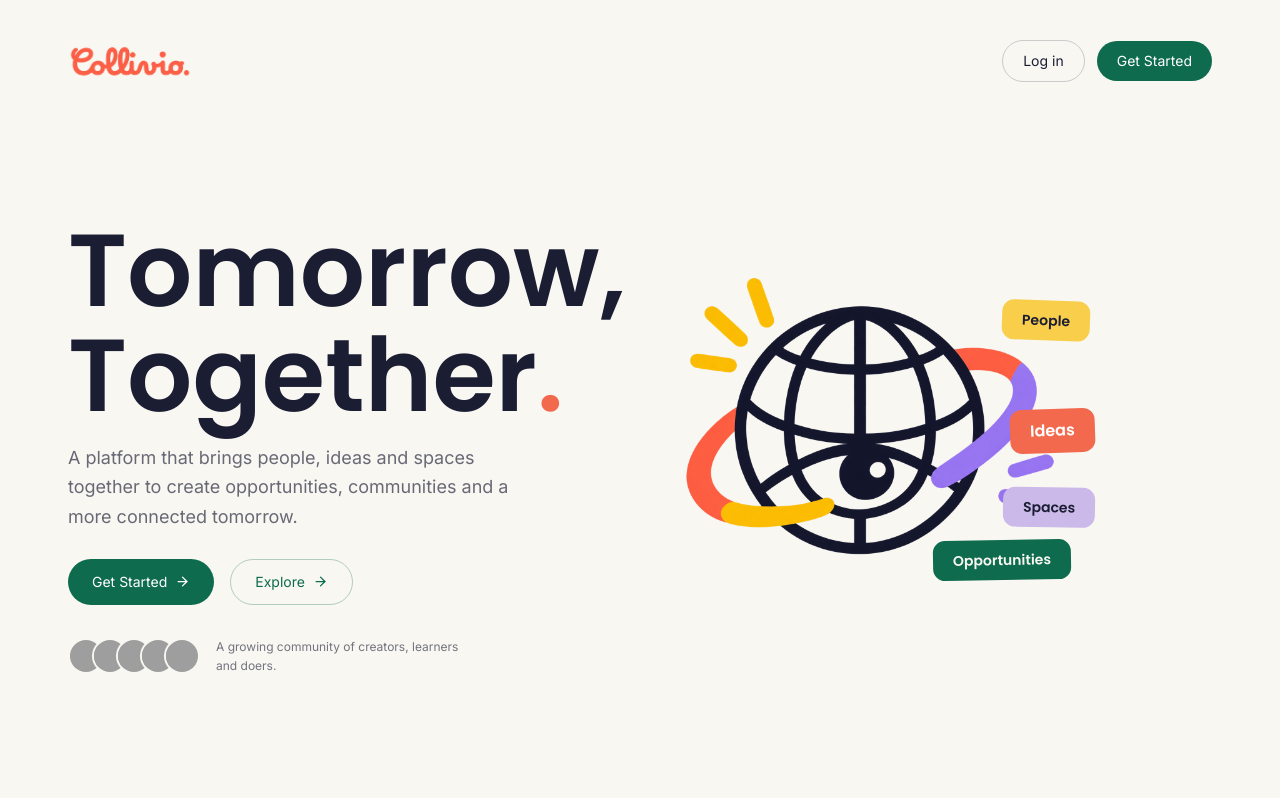
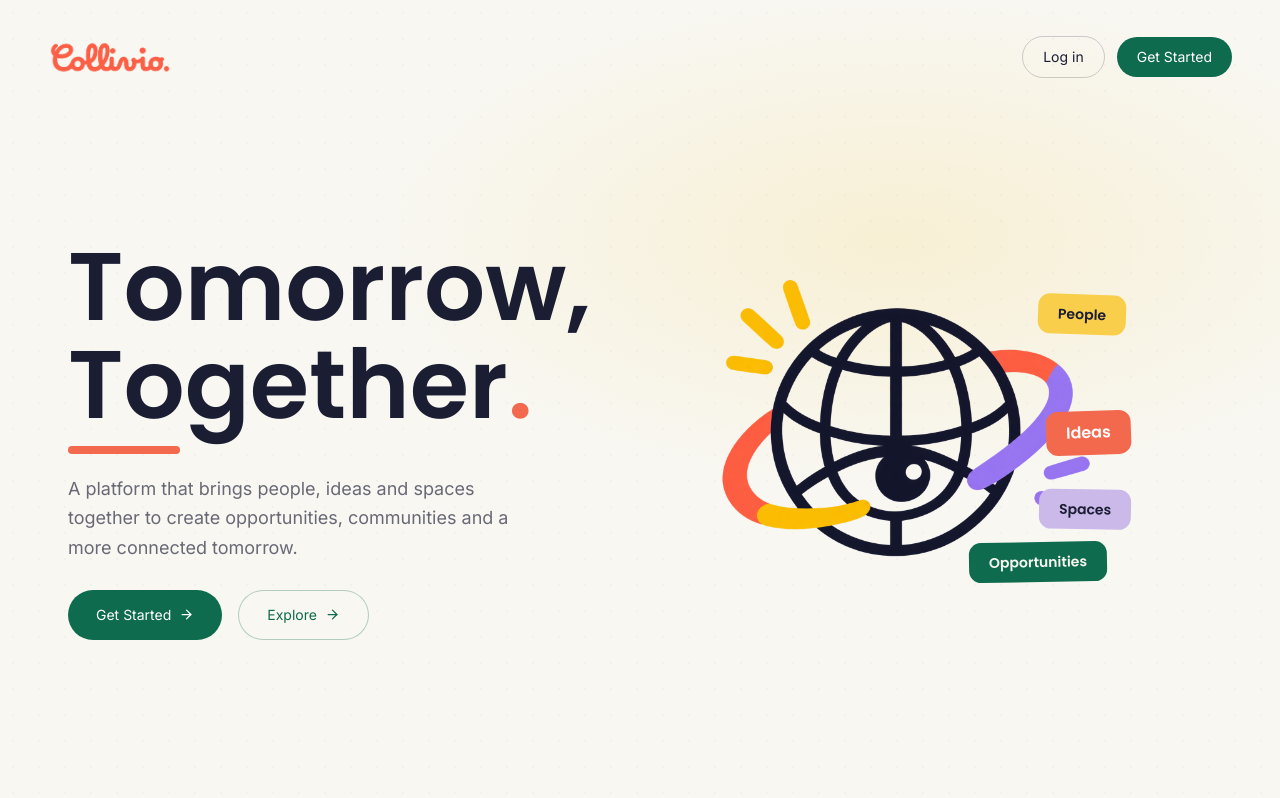
Before and after one commit to praagatii/collivio, a Next.js app: page / in a window 1280 px wide. Shown: the top 798 px of the page. Built offline with nearby package versions, Linux system fonts and the light colour scheme; grey boxes are pictures that could not be loaded.

Commit message:
Hero ground-up redesign: brand nav, brand underline, globe + 4 pills, radial+dotted bg, one-viewport height

```diff
--- a/src/components/landing.tsx
+++ b/src/components/landing.tsx
@@ -77,49 +77,38 @@ function Rays({ className = "" }: { className?: string }) {
 
 function Hero() {
   const pills = [
-    { t: "People", cls: "bg-sun text-navy", rotate: "rotate-2", size: "px-4 py-2 text-xs sm:px-5 sm:py-2.5 sm:text-sm", pos: "right-[2%] top-[20%]" },
+    { t: "People", cls: "bg-sun text-navy", rotate: "rotate-2", size: "px-4 py-2 text-xs sm:px-5 sm:py-2.5 sm:text-sm", pos: "right-[2%] top-[18%]" },
     { t: "Ideas", cls: "bg-coral text-white", rotate: "-rotate-2", size: "px-5 py-2.5 text-sm sm:text-base", pos: "right-[1%] top-[46%]" },
     { t: "Spaces", cls: "bg-lav text-navy", rotate: "rotate-1", size: "px-4 py-2 text-xs sm:px-5 sm:py-2.5 sm:text-sm", pos: "right-[1%] top-[66%]" },
     { t: "Opportunities", cls: "bg-pine text-cream", rotate: "-rotate-1", size: "px-4 py-2 text-xs sm:px-5 sm:py-2.5 sm:text-sm", pos: "bottom-[10%] right-[6%]" },
   ];
-  const segs = [
-    { d: "M12 26C20 2 32 6 37 66", c: "#f8ce4b" },
-    { d: "M37 66C42 95 54 90 63 30", c: "#f2694e" },
-    { d: "M63 30C70 6 80 12 88 50", c: "#cbb9ea" },
-  ];
-  const nodes = [
-    { t: "People", d: "Find your people." },
-    { t: "Ideas", d: "Turn ideas into real action." },
-    { t: "Spaces", d: "Discover and host spaces." },
-    { t: "Opportunities", d: "Create real impact together." },
-  ];
   return (
-    <section className="relative flex min-h-[100svh] flex-col overflow-clip">
-      <div className="mx-auto flex w-full max-w-[1240px] items-center justify-between px-6 pt-9 md:px-10 lg:px-12 lg:pt-10">
-        <Link href="/" data-cur aria-label="Collivio home" className="block">
-          <img
-            src="/collivio-wordmark.png"
-            alt="Collivio."
-            width={2172}
-            height={724}
-            className="h-auto w-[115px] md:w-[124px]"
-          />
-        </Link>
+    <section className="relative flex min-h-[100svh] flex-col overflow-hidden bg-cream">
+      <div className="absolute inset-0 pointer-events-none" style={{
+        backgroundImage: "radial-gradient(60% 45% at 70% 30%, rgba(248,206,75,0.18), transparent 70%)",
+      }} />
+      <div
+        className="absolute inset-0 pointer-events-none opacity-[0.5]"
+        style={{
+          backgroundImage: "radial-gradient(rgba(27,29,51,0.06) 1.2px, transparent 1.2px)",
+          backgroundSize: "26px 26px",
+        }}
+      />
+      <div className="relative z-10 flex items-center justify-between px-6 pt-8 md:px-10 lg:px-12 lg:pt-9">
+        <div>
+          <img src="/collivio-wordmark.png" alt="Collivio." width={2172} height={724} className="h-auto w-[115px] md:w-[124px]" />
+        </div>
         <div className="flex items-center gap-3">
-          <Link href="/login" data-cur className="rounded-full border border-navy/20 px-5 py-2.5 text-sm text-navy transition-colors duration-200 hover:border-navy">
-            Log in
-          </Link>
-          <Link href="/login" data-cur className="rounded-full bg-pine px-5 py-2.5 text-sm text-white transition-colors duration-200 hover:bg-navy">
-            Get Started
-          </Link>
+          <Link href="/login" data-cur className="rounded-full border border-navy/20 px-5 py-2.5 text-sm text-navy transition-colors duration-200 hover:border-navy">Log in</Link>
+          <Link href="/login" data-cur className="rounded-full bg-pine px-5 py-2.5 text-sm text-white transition-colors duration-200 hover:bg-navy">Get Started</Link>
         </div>
       </div>
-      <div className="mx-auto grid w-full max-w-[1240px] flex-1 content-center items-center gap-8 px-6 py-6 md:px-10 lg:grid-cols-[1.05fr_0.95fr] lg:px-12 lg:py-8">
+      <div className="relative z-10 mx-auto grid w-full max-w-[1240px] flex-1 content-center items-center gap-10 px-6 py-6 md:px-10 lg:grid-cols-[1.05fr_0.95fr] lg:px-12 lg:py-8">
         <div>
           <h1
-            className="font-display mt-3 font-semibold text-navy"
+            className="font-display font-semibold text-navy"
             style={{
-              fontSize: "clamp(2.6rem, min(8vw, 13vh), 6.5rem)",
+              fontSize: "clamp(2.4rem, min(7.5vw, 12vh), 6rem)",
               lineHeight: 1.02,
             }}
           >
@@ -127,45 +116,30 @@ function Hero() {
             <br />
             Together<span className="text-coral">.</span>
           </h1>
-          <p className="mt-4 max-w-[30rem] text-base leading-relaxed text-navy/65 md:text-lg">
+          <div className="mt-3 h-2 w-24 rounded-full bg-coral md:w-28" />
+          <p className="mt-5 max-w-[30rem] text-base leading-relaxed text-navy/65 md:text-lg">
             A platform that brings people, ideas and spaces together to create
             opportunities, communities and a more connected tomorrow.
           </p>
           <div className="mt-7 flex flex-wrap gap-4">
-            <Link href="/login" data-cur className="group inline-flex items-center gap-2 rounded-full bg-pine px-6 py-3 text-sm text-white transition-colors duration-200 hover:bg-navy">
+            <Link href="/login" data-cur className="group inline-flex items-center gap-2 rounded-full bg-pine px-7 py-3.5 text-sm text-white transition-colors duration-200 hover:bg-navy">
               Get Started
               <ArrowRight size={15} className="transition-transform duration-200 group-hover:translate-x-0.5" />
             </Link>
-            <Link href="/login" data-cur className="group inline-flex items-center gap-2 rounded-full border border-pine/30 px-6 py-3 text-sm text-pine transition-colors duration-200 hover:border-pine">
+            <Link href="/login" data-cur className="group inline-flex items-center gap-2 rounded-full border border-pine/30 bg-cream px-7 py-3.5 text-sm text-pine transition-colors duration-200 hover:border-pine">
               Explore
               <ArrowRight size={15} className="transition-transform duration-200 group-hover:translate-x-0.5" />
             </Link>
           </div>
-          <div className="mt-8 flex items-center gap-4">
-            <div className="flex -space-x-3">
-              {students.slice(0, 5).map((s) => (
-                <img key={s.id} src={s.avatar} alt={s.name} className="h-9 w-9 rounded-full border-2 border-cream object-cover" />
-              ))}
-            </div>
-            <p className="max-w-[16rem] text-xs leading-relaxed text-navy/60">
-              A growing community of creators, learners and doers.
-            </p>
-          </div>
         </div>
-        <div className="relative mx-auto h-[300px] w-full max-w-[420px] sm:h-[360px] lg:order-1 lg:-ml-16 lg:-mt-8 lg:h-[400px] lg:max-w-[480px]">
+        <div className="relative mx-auto h-[300px] w-full max-w-[420px] sm:h-[360px] lg:-ml-8 lg:-mt-6 lg:h-[400px] lg:max-w-[480px]">
           <motion.div
-            initial={{ opacity: 0, y: 16 }}
+            initial={{ opacity: 0, y: 18 }}
             animate={{ opacity: 1, y: 0 }}
             transition={{ duration: 0.8, ease: EASE }}
-            className="absolute inset-0 overflow-visible"
+            className="absolute inset-0"
           >
-            <img
-              src="/collivio-globe.png"
-              alt="Collivio globe illustration with coloured orbits"
-              width={1536}
-              height={1024}
-              className="h-full w-full object-contain"
-            />
+            <img src="/collivio-globe.png" alt="Collivio globe" width={1536} height={1024} fetchPriority="high" className="h-full w-full object-contain" />
           </motion.div>
           <div className="pointer-events-none absolute inset-0">
             {pills.map((p, i) => (
@@ -173,18 +147,14 @@ function Hero() {
                 key={p.t}
                 initial={{ opacity: 0, y: 14 }}
                 animate={{ opacity: 1, y: 0 }}
-                transition={{ duration: 0.6, delay: 0.45 + i * 0.1, ease: EASE }}
+                transition={{ duration: 0.6, delay: 0.45 + i * 0.12, ease: EASE }}
                 className={`absolute ${p.pos}`}
               >
                 <motion.div
                   animate={{ y: [0, -6, 0] }}
                   transition={{ duration: 5 + i, repeat: Infinity, ease: "easeInOut", delay: i * 0.5 }}
                 >
-                  <Link
-                    href="/login"
-                    data-cur
-                    className={`pointer-events-auto inline-block rounded-xl font-display font-semibold ${p.size} ${p.rotate} ${p.cls}`}
-                  >
+                  <Link href="/login" data-cur className={`pointer-events-auto inline-block rounded-xl font-display font-semibold ${p.size} ${p.rotate} ${p.cls}`}>
                     {p.t}
                   </Link>
                 </motion.div>
```
